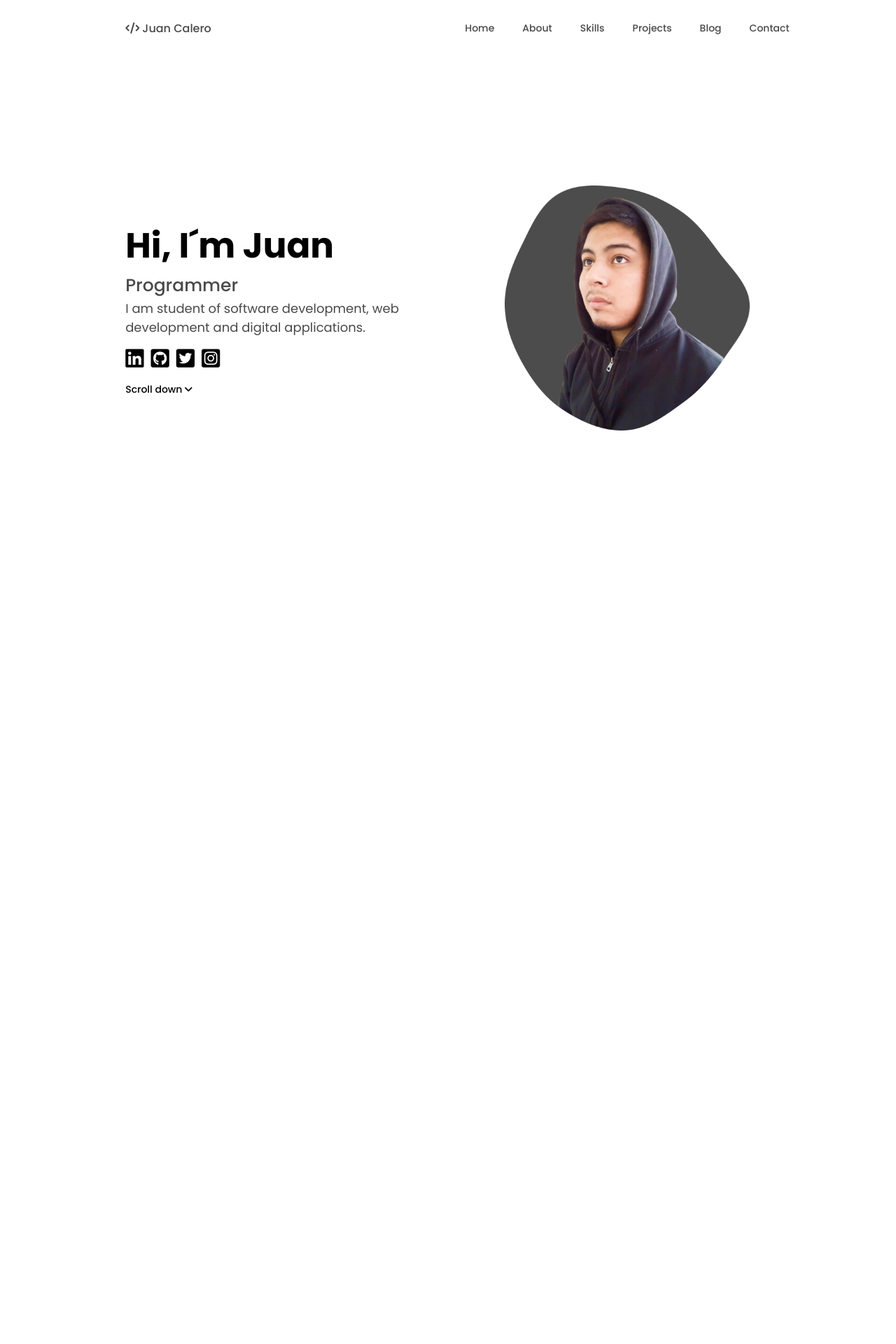
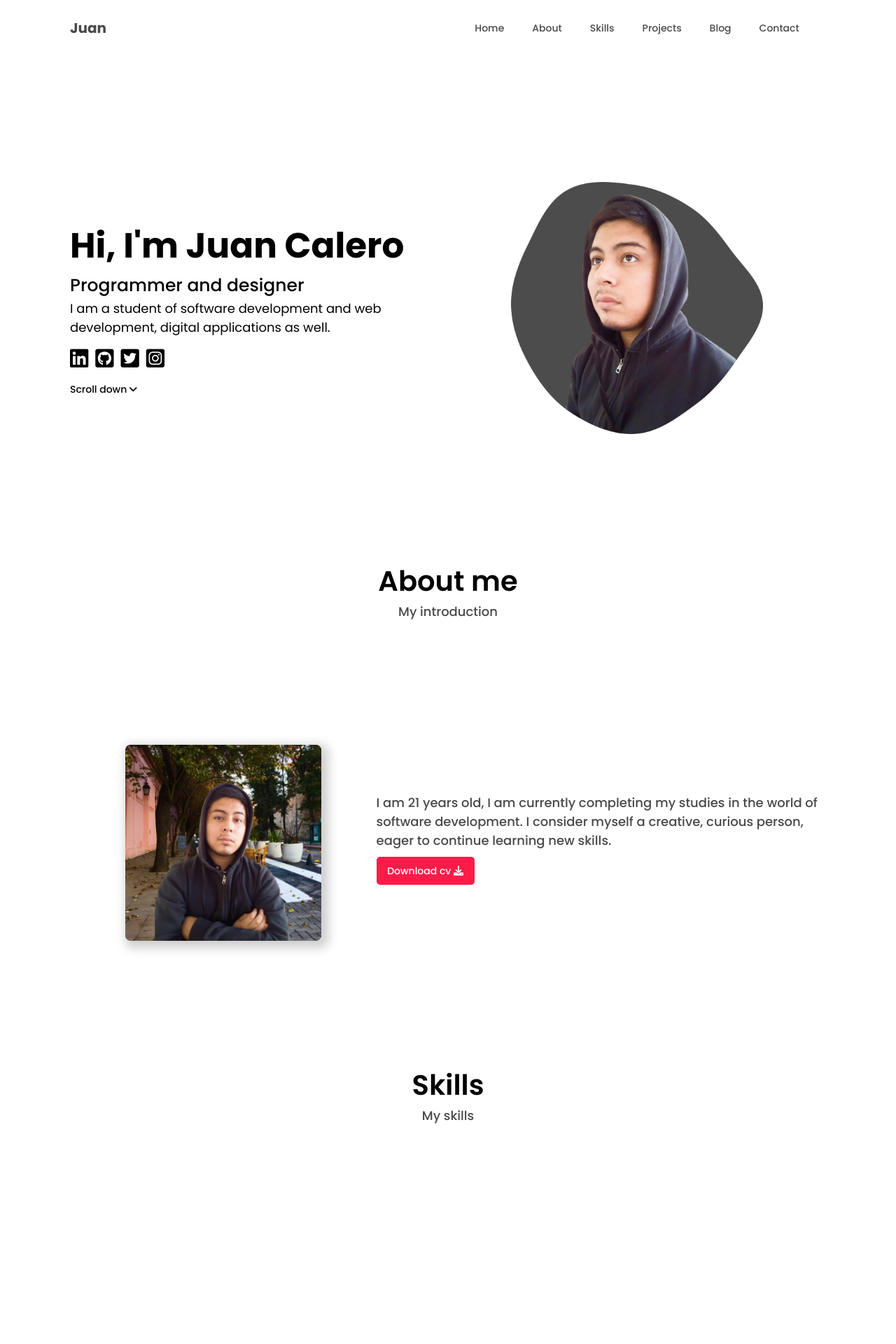
Before and after one commit to Juancalero01/Portafolio, a Django app: template Backend/portfolio/templates/portfolio/index.html in a window 1280 px wide. Shown: the top 1920 px of the page at 70% size. Before the commit the page ends 615 px from the top, so only its background shows below. Run offline with Django 3.2, Linux system fonts and the light colour scheme; the template is opened without the code that fills it, so the values that code supplies are empty.

Commit message:
nuevos cambios de estilo

```diff
--- a/Backend/portfolio/static/css/style.css
+++ b/Backend/portfolio/static/css/style.css
@@ -6,140 +6,251 @@
     text-decoration: none;
     list-style: none;
 }
-
-.nav-container{
+/* NAVBAR */
+.navbar-container{
     display: flex;
-    width: 80%;
-    margin: 0 auto;
     height: 80px;
+    width: 100%;
     position: sticky;
     top: 0;
-    background-color: rgba(255, 255, 255, .15);
+    background-color: rgba(255, 255, 255, 0.900);
     backdrop-filter: blur(6px);
 }
-
-.nav-logo{
+.navbar-container .navbar-logo{
     display: flex;
     align-items: center;
     width: 100%;
+    margin: 0 0 0 100px;
 }
-
-.nav-logo a{
-    width: 80%;
-    margin: 0 auto;
+.navbar-container .navbar-logo a{
     color: #494949;
-    font-size: 16px;
-    font-weight: 500;
+    font-size: 20px;
+    font-weight: 700;
 }
-
-
-.nav-container ul{
+.navbar-container ul{
+    margin: 0 100px 0 0;
     display: flex;
     justify-content: center;
     align-items: center;
     width: 100%;
 }
-.nav-container li{
+.navbar-container ul li{
     display: flex;
     align-items: center;
     margin: 0 20px;
 }
-.nav-container ul li a{
+.navbar-container ul li a{
     color: #494949;
     font-size: 14px;
     font-weight: 500;
 }
-.nav-container ul li a:hover{
+.navbar-container ul li a:hover{
     color: #000000;
     transition: .5s;
 }
-
-.nav-boton{
+.navbar-container .navbar-button{
     font-size: 20px;
     color: #ffffff;
     cursor: pointer;
     display: none;
 }
-#nav-click{
+#navbar-click{
     display: none;
 }
 
-.main-container{
+/* HOME */
+.home-container{
     height: calc(100vh - 80px);
-    width: 80%;
-    margin: 0 auto;
+    width: 100%;
     display: flex;
 }
-.main-title{
-    width: 50%;
+.home-container .home-title{
     height: 100%;
+    width: 100%;
+    margin: 0 0 0 100px;
+    display: flex;
+    flex-direction: column;
+    justify-content: center;
+}
+.home-container .home-title h1{
+    font-size: 50px;
+    font-weight: 700;
+}
+.home-container .home-title h2{
+    font-size: 25px;
+    font-weight: 500;
+}
+.home-container .home-title p{
+    font-size: 18px;
+    font-weight: 300;
+}
+.home-container .home-title ul{
+    display: flex;
+}
+.home-container .home-title ul li{
+    margin: 10px 10px 10px 0px;
+}
+.home-container .home-title ul li a{
+    color: #000000;
+    font-size: 30px;
+}
+.home-container .home-title a{
+    color: #000000;
+    font-size: 14px;
+    font-weight: 500;
+}
+.home-container .home-image{
+    height: 100%;
+    width: 100%;
+    margin: 0 100px 0 0;
+    display: flex;
+    align-items: center;
+    justify-content: center;
+}
+.home-container .home-image img{
+    height: 360px;
+    width: 360px;
+}
+
+
+.about-container{
+    height: calc(100vh - 80px);
+    width: 100%;
+    display: flex;
+    flex-direction: column;
+}
+.about-container .about-title{
     display: flex;
     flex-direction: column;
     justify-content: center;
     align-items: center;
 }
-
-.main-title h1,h2,p{
-    width: 80%;
-    margin: 0 auto;
+.about-container .about-title h1{
+    font-size: 40px;
+    font-weight: 600;
 }
-
-.main-title h1{
-    font-size: 50px;
-    font-weight: 700;
-}
-.main-title h2{
+.about-container .about-title p{
     color: #494949;
-    font-size: 25px;
+    font-size: 18px;
     font-weight: 500;
 }
-.main-title p{
-    color: #494949;
-    font-size: 18px;
-    font-weight: 300;
-}
-.main-title ul{
-    display: flex;
-    width: 80%;
-    margin: 0 auto;
-}
-.main-title li{
-    margin: 10px 10px 10px 0px;
-}
-.main-title a{
-    color: #000;
-    font-size: 30px;
-}
-
-.main-title div{
-    width: 80%;
-    margin: 0 auto;
-    display: flex;
-    align-items: center;
-}
-.main-title div a{
-    font-size: 14px;
-    font-weight: 500;
-    transition: width 1s, height 1s, transform 2s;
-}
-
-
-.main-image{
-    width: 50%;
+.about-container .about-description{
     height: 100%;
+    width: 100%;
     display: flex;
     justify-content: center;
     align-items: center;
 }
-
-.main-image img{
-    height: 350px;
-    width: 350px;
+.about-container .about-description .about-box{
+    display: flex;
+    min-height: 500px;
+    margin: 0 100px;
+}
+.about-container .about-description .about-box .about-image{
+    display: flex;
+    justify-content: center;
+    align-items: center;
+    flex-direction: column;
+    width: 100%;
+    min-height: 100%;
+}
+.about-container .about-description .about-box .about-image img{
+    height: 280px;
+    width: 280px;
+    box-shadow: 5px 5px 15px 5px rgba(0,0,0,0.20);
+    border-radius: 5px;
+}
+.about-container .about-description .about-box .about-text{
+    display: flex;
+    justify-content: center;
+    flex-direction: column;
+}
+.about-container .about-description .about-box .about-text p{
+    color: #494949;
+    font-size: 18px;
+    font-weight: 500;
+}
+.about-container .about-description .about-box .about-text a{
+    width: 140px;
+    height: 40px;
+    margin: 10px 0;
+    padding: 10px;
+    font-size: 14px;
+    font-weight: 500;
+    text-align: center;
+    background-color: #ff1b49;
+    color: #ffffff;
+    border-radius: 5px;
+}
+.about-container .about-description .about-box .about-text a:hover{
+    background-color: #dc143c;
 }
 
-/* .about-container{
-    height: 100vh;
+
+.skills-container{
+    height: calc(100vh - 80px);
     width: 100%;
-    width: 80%;
-    margin: 0 auto;
-} */
+    display: flex;
+    flex-direction: column;
+}
+.skills-container .skills-title{
+    display: flex;
+    flex-direction: column;
+    justify-content: center;
+    align-items: center;
+}
+.skills-container .skills-title h1{
+    font-size: 40px;
+    font-weight: 600;
+}
+.skills-container .skills-title p{
+    color: #494949;
+    font-size: 18px;
+    font-weight: 500;
+}
+
+
+.projects-container{
+    height: calc(100vh - 80px);
+    width: 100%;
+    display: flex;
+    flex-direction: column;
+}
+.projects-container .projects-title{
+    display: flex;
+    flex-direction: column;
+    justify-content: center;
+    align-items: center;
+}
+.projects-container .projects-title h1{
+    font-size: 40px;
+    font-weight: 600;
+}
+.projects-container .projects-title p{
+    color: #494949;
+    font-size: 18px;
+    font-weight: 500;
+}
+
+
+.contact-container{
+    height: calc(100vh - 80px);
+    width: 100%;
+    display: flex;
+    flex-direction: column;
+}
+.contact-container .contact-title{
+    display: flex;
+    flex-direction: column;
+    justify-content: center;
+    align-items: center;
+}
+.contact-container .contact-title h1{
+    font-size: 40px;
+    font-weight: 600;
+}
+.contact-container .contact-title p{
+    color: #494949;
+    font-size: 18px;
+    font-weight: 500;
+}
--- a/Backend/portfolio/templates/portfolio/index.html
+++ b/Backend/portfolio/templates/portfolio/index.html
@@ -17,11 +17,12 @@
 </head>
 
 <body>
-    <nav class="nav-container">
-        <input type="checkbox" id="nav-click">
-        <label for="nav-click" class="nav-boton"><i class="fa-solid fa-bars-staggered fa-2x"></i></label>
-        <div class="nav-logo">
-            <a href="#"><i class="fa-solid fa-code"></i> Juan Calero</a>
+    {% comment %} Navbar {% endcomment %}
+    <nav class="navbar-container">
+        <input type="checkbox" id="navbar-click">
+        <label for="navbar-click" class="navbar-button"><i class="fa-solid fa-bars-staggered fa-2x"></i></label>
+        <div class="navbar-logo">
+            <a href="#">Juan</a>
         </div>
         <ul>
             <li><a href="#">Home</a></li>
@@ -32,28 +33,72 @@
             <li><a href="#">Contact</a></li>
         </ul>
     </nav>
-    <div class="main-container">
-        <div class="main-title">
-            <h1>Hi, I´m Juan</h1>
-            <h2>Programmer</h2>
-            <p>I am student of software development, web development and digital applications.</p>
+
+    {% comment %} Home page {% endcomment %}
+    <div class="home-container">
+        <div class="home-title">
+            <h1>Hi, I'm Juan Calero</h1>
+            <h2>Programmer and designer</h2>
+            <p>I am a student of software development and web development, digital applications as well.</p>
             <ul>
                 <li><a href="#"><i class="fa-brands fa-linkedin"></i></a></li>
                 <li><a href="#"><i class="fa-brands fa-github-square"></i></a></li>
                 <li><a href="#"><i class="fa-brands fa-twitter-square"></i></a></li>
                 <li><a href="#"><i class="fa-brands fa-instagram-square"></i></a></li>
             </ul>
-            <div>
-                <a href="#"> Scroll down <i class="fa-solid fa-angle-down"></i></a>
+            <a href="#"> Scroll down <i class="fa-solid fa-angle-down"></i></a>
+        </div>
+        <div class="home-image">
+            <img src="{% static 'img/me.png' %}" alt="me">
+        </div>
+    </div>
+
+    {% comment %} About me page {% endcomment %}
+    <div class="about-container">
+        <div class="about-title">
+            <h1>About me</h1>
+            <p>My introduction</p>
+        </div>
+        <div class="about-description">
+            <div class="about-box">
+                <div class="about-image">
+                    <img src=" {% static 'img/me_2.png' %}" alt="me_2">
+                </div>
+                <div class="about-text">
+                    <p>
+                        I am 21 years old, I am currently completing my studies in
+                        the world of software development.
+                        I consider myself a creative, curious person, eager to continue learning new skills.
+                    </p>
+                    <a href="{% static 'documents/curriculum.pdf' %}" download>Download cv <i class="fa-solid fa-download"></i></a>
+                </div>
             </div>
         </div>
-        <div class="main-image">
-            <img src="{% static 'img/me.png' %}" alt="">
+    </div>
+
+
+    {% comment %} Skills {% endcomment %}
+    <div class="skills-container">
+        <div class="skills-title">
+            <h1>Skills</h1>
+            <p>My skills</p>
         </div>
     </div>
-    {% comment %} <div class="about-container">
-        <h1>About me</h1>
-        <p>My introduction</p>
-    </div> {% endcomment %}
+
+    {% comment %} Projects {% endcomment %}
+    <div class="projects-container">
+        <div class="projects-title">
+            <h1>Projects</h1>
+            <p>My projects</p>
+        </div>
+    </div>
+
+    {% comment %} Contact {% endcomment %}
+    <div class="contact-container">
+        <div class="contact-title">
+            <h1>Contact</h1>
+            <p>My contact</p>
+        </div>
+    </div>
 </body>
 </html>
```
Also changed, not shown: Backend/portfolio/static/img/me_2.png (added), 1 other file.
